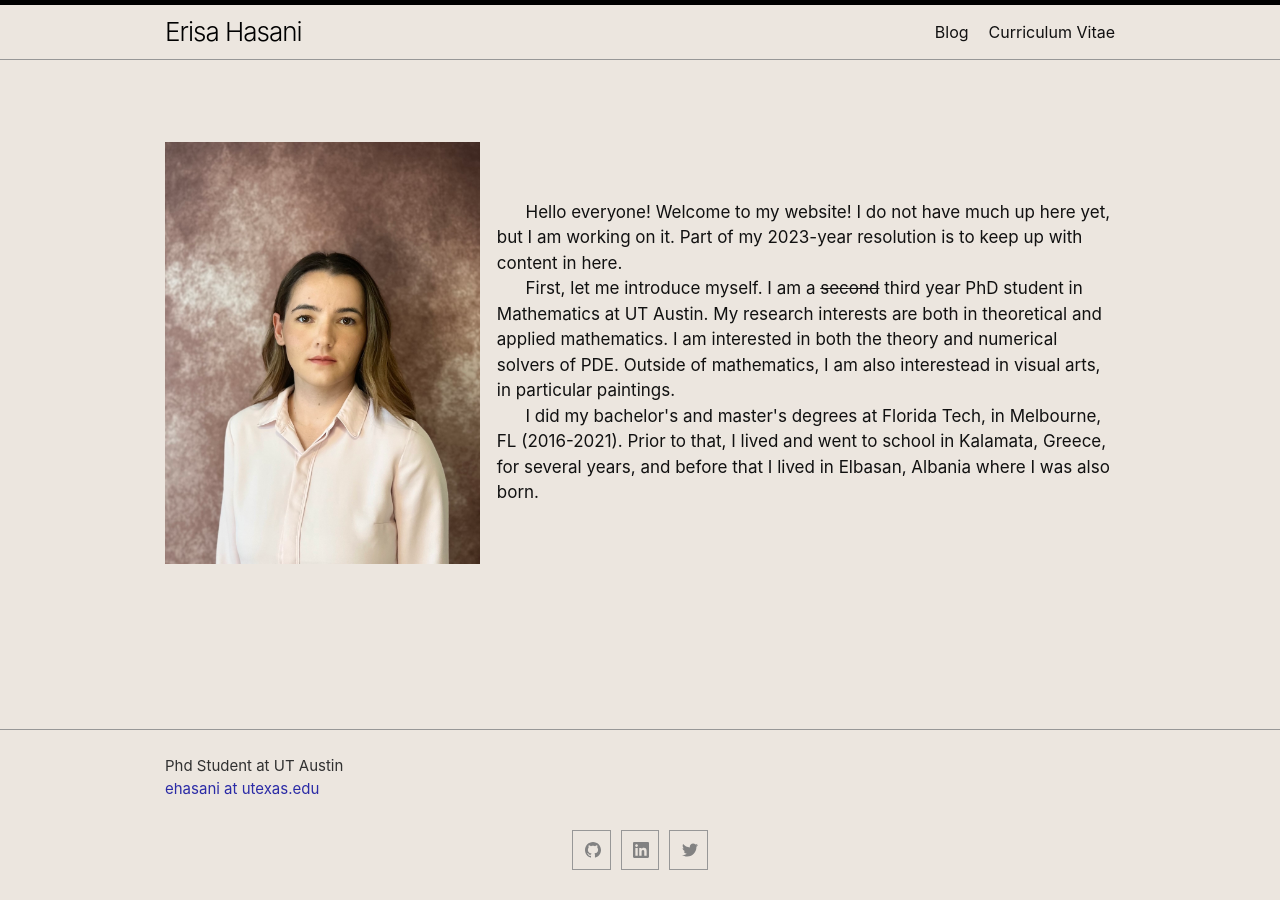
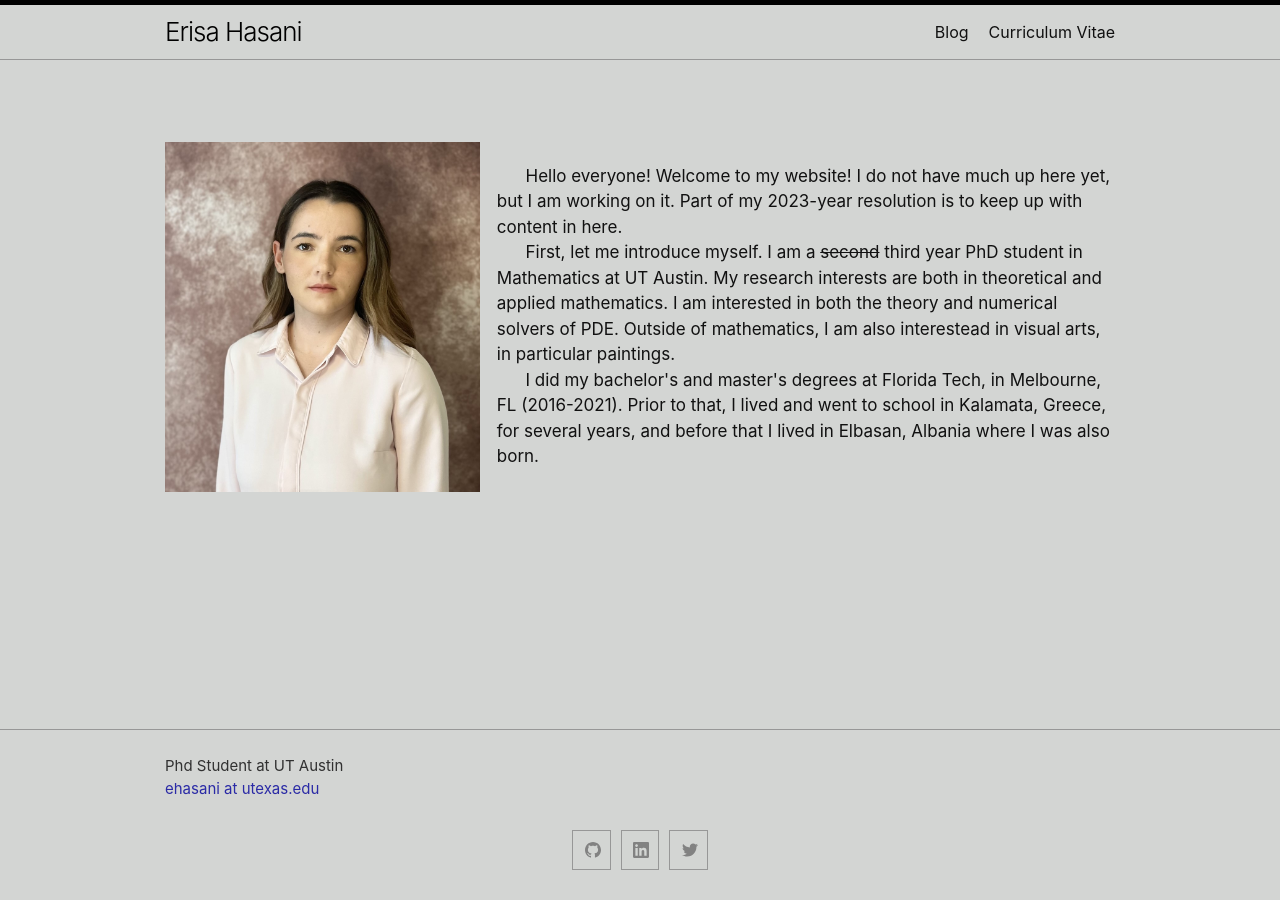
Before and after one commit to erisahasani/erisahasani.github.io, a Jekyll site: the page built from index.md, in a window 1280 px wide. Built offline with Jekyll 4.4.1, drawn with Linux system fonts in a browser that asks for light colours.

Commit message:
little changes

```diff
--- a/_sass/minima/skins/classic.scss
+++ b/_sass/minima/skins/classic.scss
@@ -8,7 +8,7 @@ $site-title-color:      $brand-color-dark !default;
 
 $text-color:            #111111 !default;
 $test-color:            #2b2ba6;
-$background-color:      #ece6df !default;
+$background-color:      #d3d5d3 !default;
 $code-background-color: #ece6df !default;
 
 $link-base-color:       #2a7ae2 !default;
```
Also changed, not shown: media/result.png (added), media/rsz_img_5157.jpeg.
